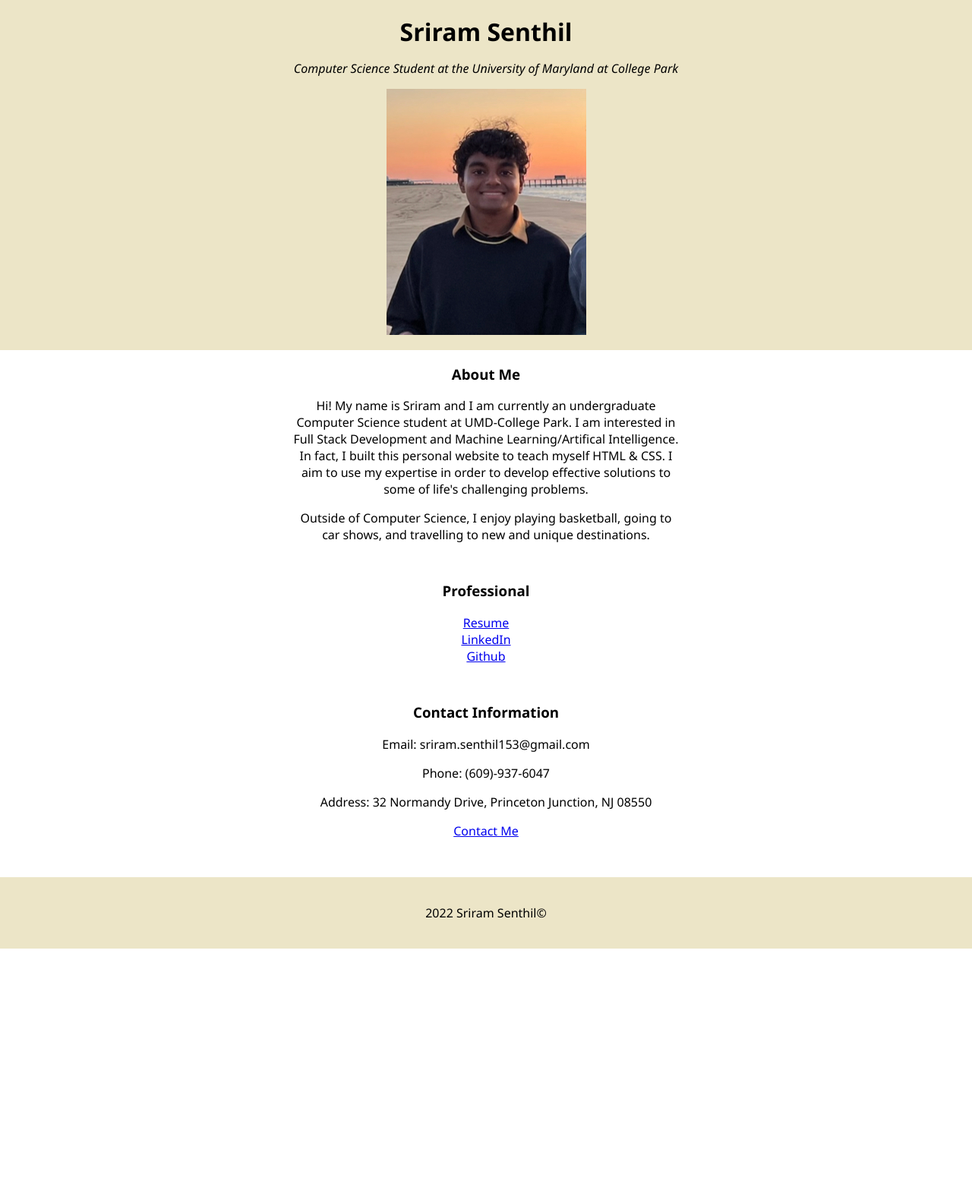
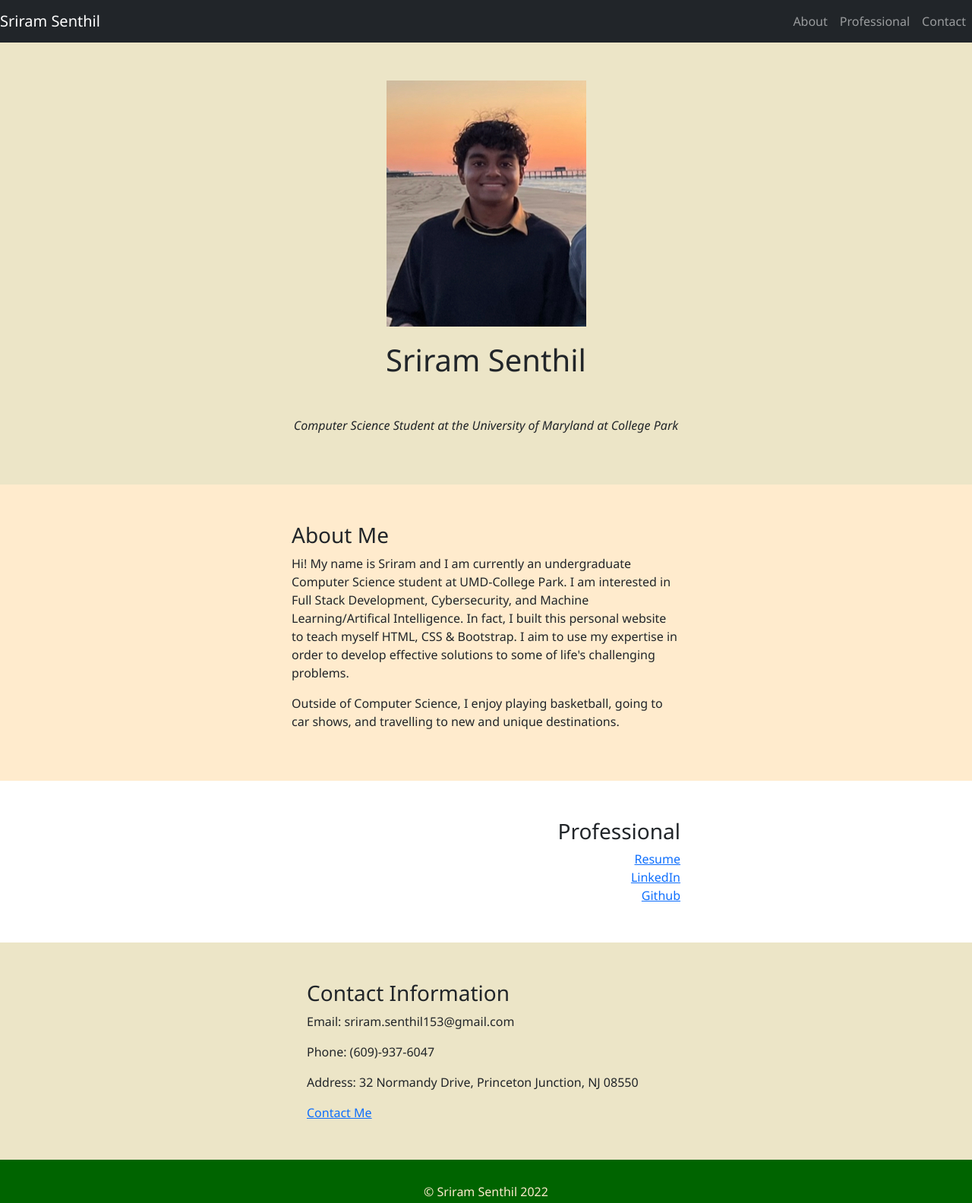
Before and after one commit to sriramssenthil/sriramssenthil.github.io, a plain HTML site: page index.html in a window 1280 px wide. Shown: the whole page at 76% size. Before the commit the page ends 1249 px from the top, so only its background shows below. Drawn offline with nearby package versions, Linux system fonts and the light colour scheme.

Commit message:
Updated main page

```diff
--- a/index.html
+++ b/index.html
@@ -4,24 +4,67 @@
     <meta http-equiv="X-UA-Compatible" content="IE=edge">
     <meta name="viewport" content="width=device-width, initial-scale=1.0">
     <title>Sriram Senthil</title>
+    <link href="https://cdn.jsdelivr.net/npm/bootstrap@5.1.3/dist/css/bootstrap.min.css" rel="stylesheet" integrity="sha384-1BmE4kWBq78iYhFldvKuhfTAU6auU8tT94WrHftjDbrCEXSU1oBoqyl2QvZ6jIW3" crossorigin="anonymous">
     <link rel="stylesheet" href="styles.css">
     <link rel="icon" href="favicon.ico?v=2">
 
 
 </head>
 <body>
+    <script src="https://cdn.jsdelivr.net/npm/bootstrap@5.1.3/dist/js/bootstrap.bundle.min.js" integrity="sha384-ka7Sk0Gln4gmtz2MlQnikT1wXgYsOg+OMhuP+IlRH9sENBO0LRn5q+8nbTov4+1p" crossorigin="anonymous"></script>
+    <a id = "top"> </a>
+    <nav class = "navbar navbar-expand-lg navbar-dark bg-dark">
 
+
+        <a class="navbar-brand" href="#top">
+            Sriram Senthil
+        </a>
+
+        <button class="navbar-toggler" type="button" data-toggle="collapse" data-target="#navbarTogglerDemo02" aria-controls="navbarTogglerDemo02" aria-expanded="false" aria-label="Toggle navigation">
+            <span class="navbar-toggler-icon"></span>
+        </button>
+
+        <div class="collapse navbar-collapse" id="navbarTogglerDemo02">
+            <ul class = "navbar-nav ms-auto">
+                <li class = "nav-item">
+                    <a class = "nav-link" href="#about">
+                        About
+                    </a>
+                </li>
+                <li class = "nav-item">
+                    <a class = "nav-link" href="#link">
+                        Professional
+                    </a>
+                </li>
+                <li class = "nav-item">
+                    <a class = "nav-link" href="#contact">
+                        Contact
+                    </a>
+                </li>
+            </ul>
+        </div>
+    </nav>
+
+    <a id ="title">
         <div class = "title">
-        <h1> Sriram Senthil </h1>
-        <p> <em> Computer Science Student at the University of Maryland at College Park</em></p>
+            <div class = "image">
                 <img src ="sriramprofilepicture.jpg" alt = "Profile Pic">
             </div>
+            <div class = "name">
+                <h1> Sriram Senthil </h1>
+            </div>
+            <p> <em> Computer Science Student at the University of Maryland at College Park</em></p>
+        </div>
+    </a>
+
+    <a id = "about">
         <div class = "about_me">
+            <div class = "about_text">
                 <h3> About Me</h3>
                 <p> Hi! My name is Sriram and I am currently an undergraduate
                     Computer Science student at UMD-College Park. I am interested in Full Stack
-            Development and Machine Learning/Artifical Intelligence. In fact, I
-            built this personal website to teach myself HTML & CSS.
+                    Development, Cybersecurity, and Machine Learning/Artifical Intelligence. In fact, I
+                    built this personal website to teach myself HTML, CSS & Bootstrap.
                     I aim to use my expertise in order to develop effective solutions to
                     some of life's challenging problems.
                 </p>
@@ -29,8 +72,12 @@
                     I enjoy playing basketball, going to car shows, and travelling to new and unique destinations.
                 </p>
             </div>
+        </div>
+    </a>
 
+    <a id = "link">
         <div class="links">
+            <div class ="links_text">
                 <h3> Professional </h3>
                 <div class = "resume">
                     <a href="https://docs.google.com/document/d/1Ts0TIx5CljEMHRevc40pjztLXO9aaKKPP8Iak_QClOk/edit?usp=sharing">Resume</a>
@@ -42,17 +89,23 @@
                     <a href="https://github.com/sriramssenthil">Github</a>
                 </div>
             </div>
+        </div>
+    </a>
 
+    <a id = "contact">
         <div class="contact">
+            <div class = "contact_text">
                 <h3> Contact Information</h3>
                 <p> Email: sriram.senthil153@gmail.com</p>
                 <p> Phone: (609)-937-6047</p>
                 <p> Address: 32 Normandy Drive, Princeton Junction, NJ 08550</p>
-        <a class="btn" href="mailto:sriram.senthil153@email.com">Contact Me</a>
+                <a class="contact_button" href="mailto:sriram.senthil153@email.com">Contact Me</a>
             </div>
+        </div>
+    </a>
 
     <div class = "footer">
-        <p>2022 Sriram Senthil©</p>
+        <p>© Sriram Senthil 2022</p>
     </div>
 
 
--- a/styles.css
+++ b/styles.css
@@ -1,10 +1,11 @@
 body{
     margin: 0px;
-    text-align: center;
     font-family:'Segoe UI', Tahoma, Geneva, Verdana, sans-serif;
 }
 
 h1{
+    text-align: center;
+
     margin-top: 0px;
     margin-bottom: 0px;
     margin-right: auto;
@@ -12,33 +13,66 @@ h1{
     width: 30%;
 }
 
+.name{
+    padding-bottom: 50px;
+}
+
 
 .title{
-    padding-top: 20px;
+    text-align: center;
+
+    padding-top: 50px;
     background-color: #ECE5C7;
     margin-bottom: 0px;
-    padding-bottom: 20px;
+    padding-bottom: 50px;
 
 }
 
+.image{
+    padding-bottom: 20px;
+}
+
 .about_me{
+    background-color: blanchedalmond;
     margin-top: 0px;
-    margin-bottom: px;
+    padding-top: 50px;
+    padding-bottom: 50px;
+}
+
+.about_text{
     margin-right: auto;
     margin-left: auto;
     width: 40%;
+
 }
 
 .contact{
     margin-top: 50px;
-    padding-bottom: 50px;
+    background-color: #ECE5C7;
+    padding: 50px;
+}
+.contact_text{
+    margin-right: auto;
+    margin-left: auto;
+    width: 40%;
 }
 .links{
     margin-top: 50px;
 
 }
 
+.links_text{
+    margin-right: auto;
+    margin-left: auto;
+    width: 40%;
+    text-align: right;
+}
+
 .footer{
-    background-color: #ECE5C7;
-    padding: 20px;
+    background-color:darkgreen;
+    color: blanchedalmond;
+    text-align:center;
+    padding-top: 30px;
+    padding-bottom: 20px;
+
 }
```
Lines whose indentation alone changed are shown as unchanged.
